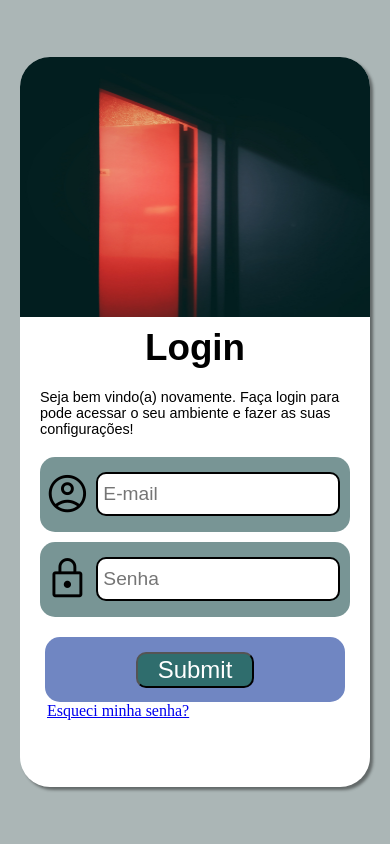
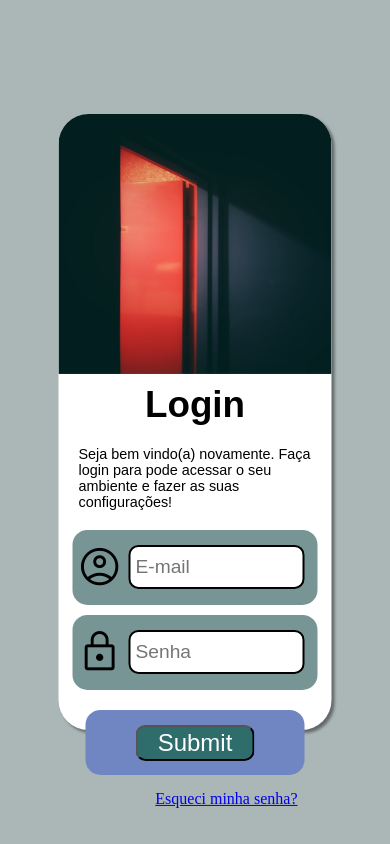
Before and after one commit to carlossdiaas/projeto-login, a plain HTML site: page index.html in a window 390 px wide. Drawn offline with nearby package versions, Linux system fonts and the light colour scheme.

Commit message:
updates responsivos

```diff
--- a/estilos/style.css
+++ b/estilos/style.css
@@ -17,8 +17,8 @@ body{
             #ffffffff
 }
 section{
-    width: 350px;
-    height: 730px;
+    width: 70vw;
+    height: 73vh;
     background-color: rgb(255, 255, 255);
     position: absolute;
     left: 50%;
@@ -62,14 +62,14 @@ section{
 #mail{
     padding-top:15px ;
     height: 60px;
-    width: 310px;
+    width: 90%;
     margin: auto;
     background-color: #0f42428f;
     border-radius: 15px;
 }
 #email{
     height: 40px;
-    width: 240px;
+    width: 70%;
     margin-left: 56px;
 
     border: 2px solid black;
@@ -82,14 +82,14 @@ section{
     padding-top:15px ;
     background-color: #0f42428f;
     height: 60px;
-    width: 310px;
+    width: 90%;
     margin: auto;
     border-radius: 15px;
     margin-top: 10px;
 }
 #senha{
     height: 40px;
-    width: 240px;
+    width: 70%;
     margin-left: 56px;
 
     border: 2px solid black;
@@ -105,7 +105,7 @@ section{
 .envio{
     padding-top:15px ;
     height: 50px;
-    width: 300px;
+    width: 80%;
     margin: auto;
     margin-top: 20px;
     background-color: #7086c2;
@@ -125,5 +125,7 @@ section{
 }
 .esqueci{
     margin-top: 15px;
-    margin-left: 27px
+    text-align: right;
+    display: block;
+    margin-right: 34px;
 }
```
